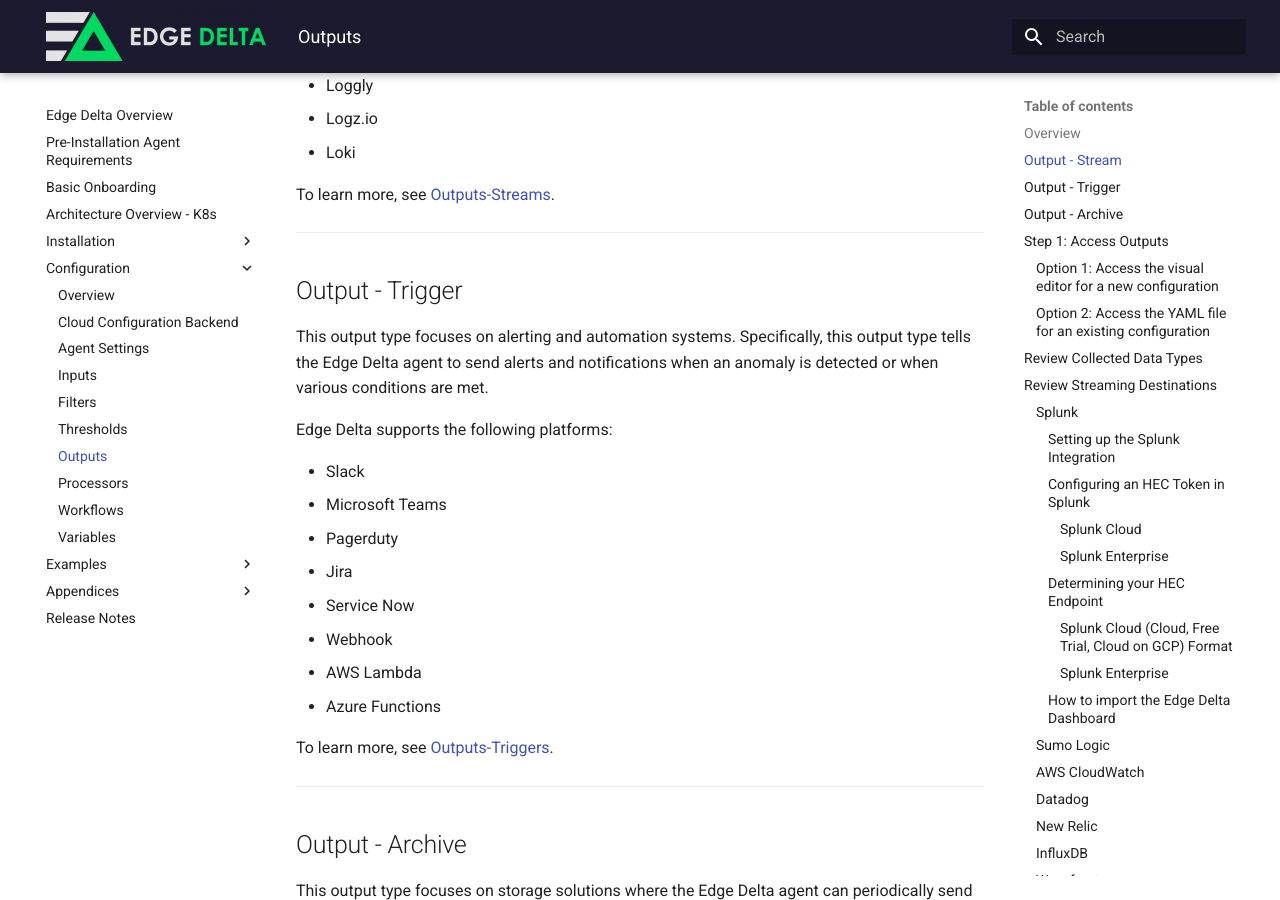
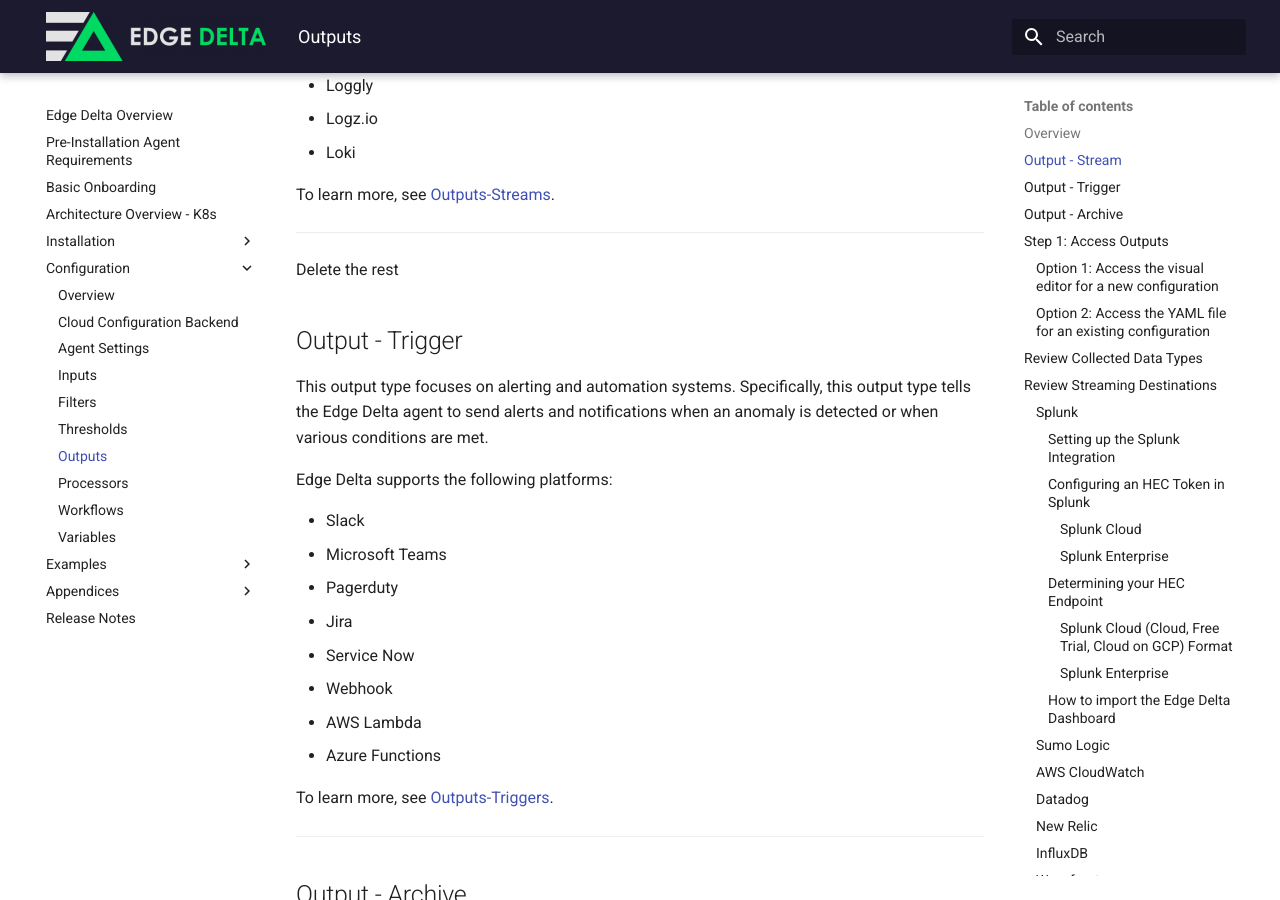
Before and after one commit to edgedelta/docs, an MkDocs documentation site: the page built from docs/configuration/outputs.md, in a window 1280 px wide and 900 px high, scrolled down 1138 px. Built offline with MkDocs 1.6.1 and Material for MkDocs 9.7.7, drawn with Linux system fonts in a browser that asks for light colours.

Commit message:
Update outputs.md

```diff
--- a/docs/configuration/outputs.md
+++ b/docs/configuration/outputs.md
@@ -49,6 +49,8 @@ Edge Delta supports the following platforms:
 To learn more, see [Outputs-Streams](outputs-streams.md).
 
 ***
+
+Delete the rest
 
 ## Output - Trigger
 
```
